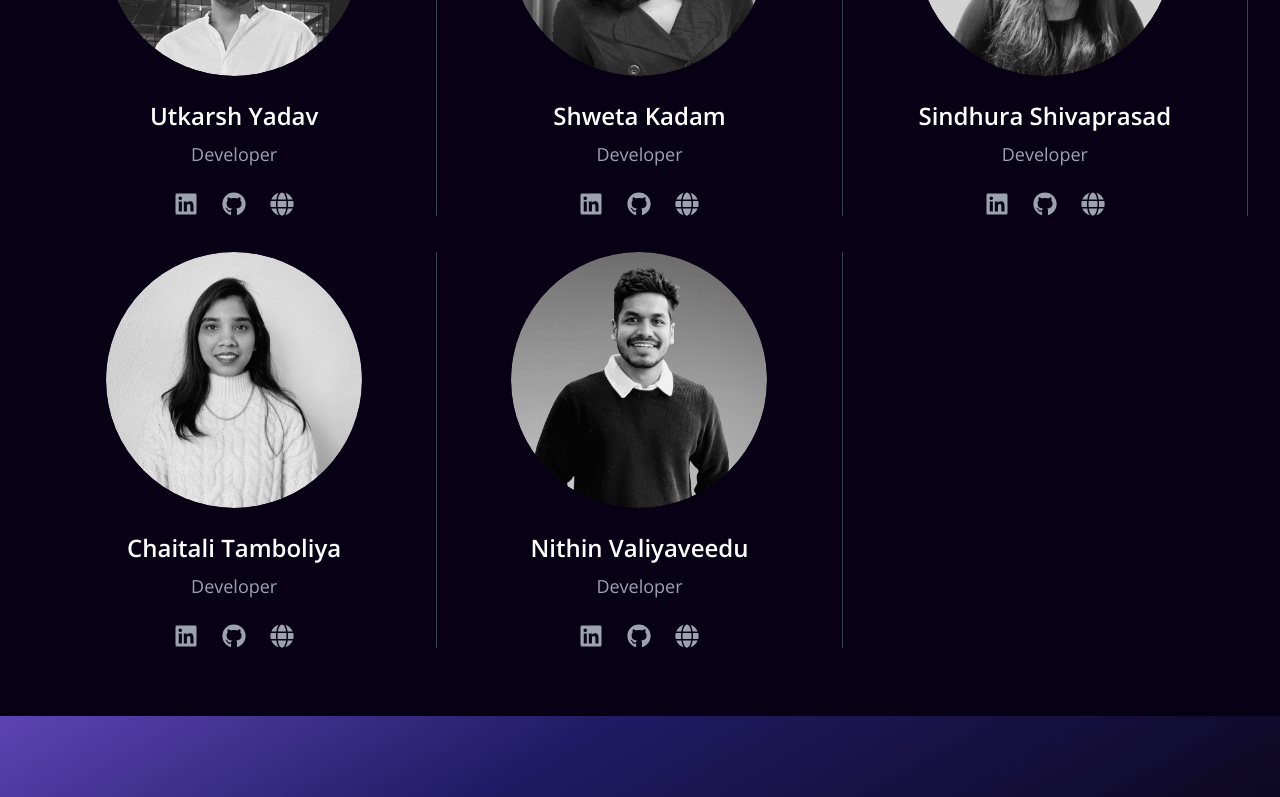
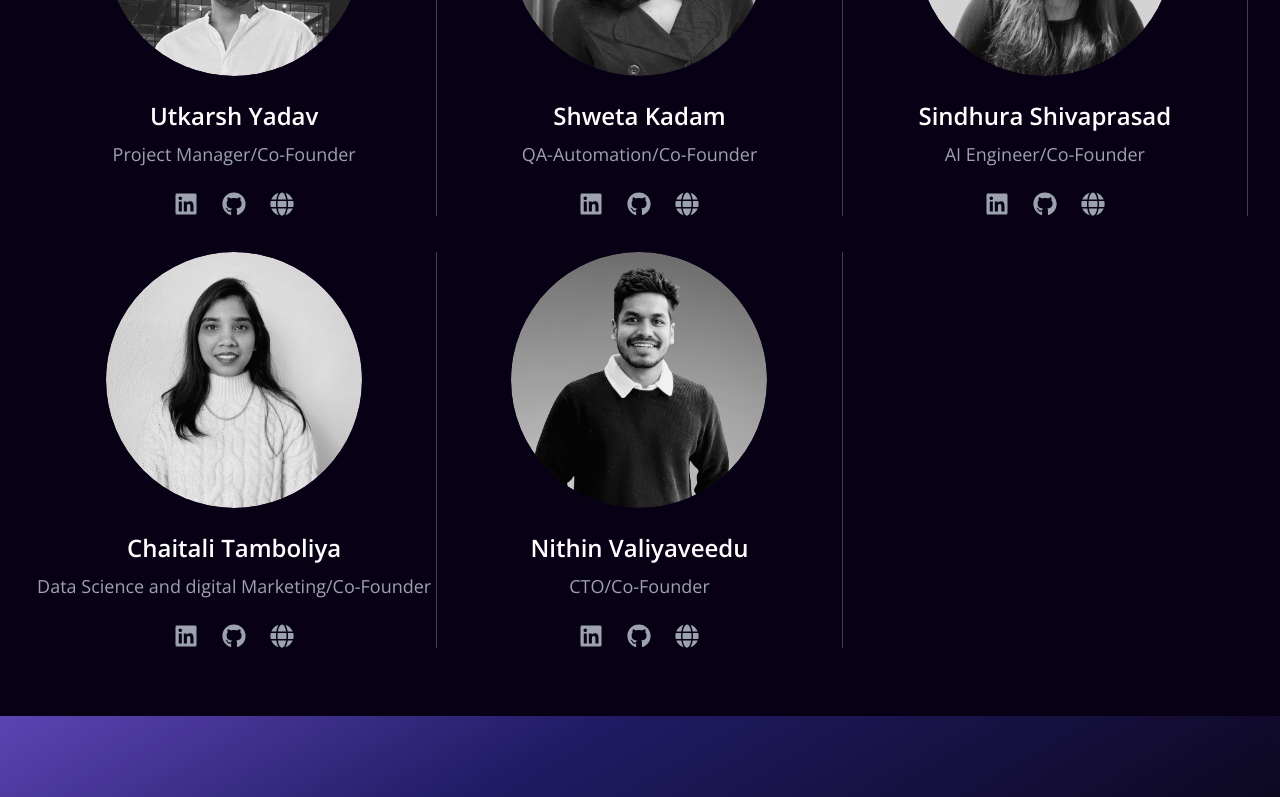
Before and after one commit to Uyadav207/denkMinds, a Next.js app: page / in a window 1280 px wide. Shown: the part 1924-2721 px from the top of the page. Built offline with nearby package versions, Linux system fonts and the light colour scheme.

Commit message:
Updated the Members

```diff
--- a/src/data/teamData.ts
+++ b/src/data/teamData.ts
@@ -1,7 +1,7 @@
 export const teamMembers = [
   {
     name: 'Utkarsh Yadav',
-    role: 'Developer',
+    role: 'Project Manager/Co-Founder',
     image: '/TeamImages/utkarsh-yadav.jpeg',
     linkedinUrl: 'https://www.linkedin.com/in/yadavutkarsh',
     githubUrl: 'https://github.com/Uyadav207',
@@ -9,7 +9,7 @@ export const teamMembers = [
   },
   {
     name: 'Shweta Kadam',
-    role: 'Developer',
+    role: 'QA-Automation/Co-Founder',
     image: '/TeamImages/shweta-kadam.jpg',
     linkedinUrl: 'https://www.linkedin.com/in/shweta-kadam-726875193/',
     githubUrl: 'https://github.com/kadamshweta11',
@@ -17,7 +17,7 @@ export const teamMembers = [
   },
   {
     name: 'Sindhura Shivaprasad',
-    role: 'Developer',
+    role: 'AI Engineer/Co-Founder',
     image: '/TeamImages/sindhura-shivaprasad.jpeg',
     linkedinUrl: 'https://www.linkedin.com/in/sindhura-s-9a55731b4/',
     githubUrl: 'https://github.com/Sindhura492',
@@ -25,7 +25,7 @@ export const teamMembers = [
   },
   {
     name: 'Chaitali Tamboliya',
-    role: 'Developer',
+    role: 'Data Science and digital Marketing/Co-Founder',
     image: '/TeamImages/chaitali-tamboliya.jpg',
     linkedinUrl: 'https://www.linkedin.com/in/chaitali-tamboliya/',
     githubUrl: 'https://github.com/chaitali-1805/',
@@ -33,7 +33,7 @@ export const teamMembers = [
   },
   {
     name: 'Nithin Valiyaveedu',
-    role: 'Developer',
+    role: 'CTO/Co-Founder',
     image: '/TeamImages/nithin-valiyaveedu.jpg',
     linkedinUrl: 'https://www.linkedin.com/in/nithin-valiyaveedu/',
     githubUrl: 'https://github.com/Nithin-Valiyaveedu',
```
